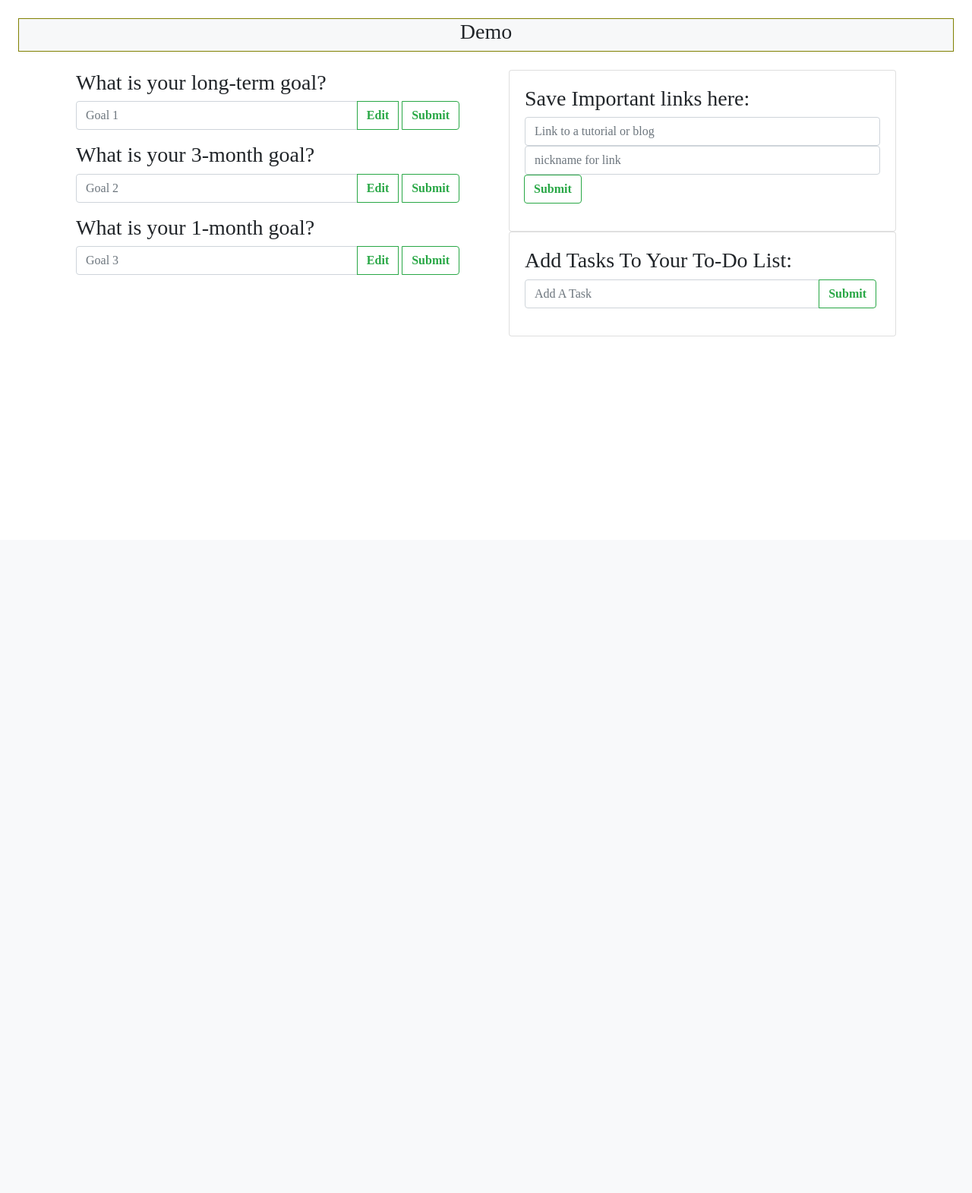
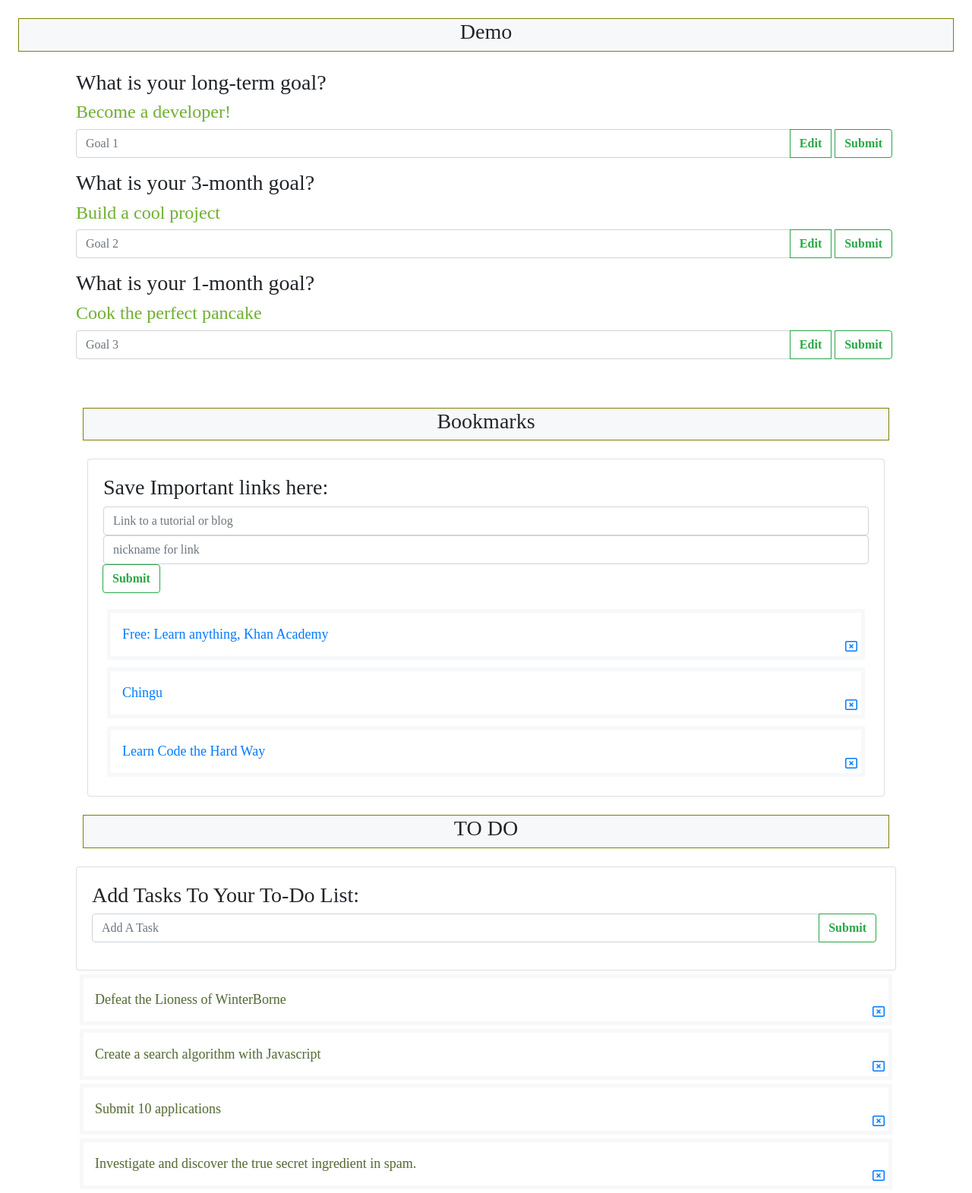
Before and after one commit to chingu-voyages/v15-geckos-team-01, a Django app: template metrics/templates/metrics/MyTrack_Demo.html in a window 1280 px wide. Shown: the part 89-1660 px from the top of the page at 76% size. Before the commit the page ends 532 px from the top, so only its background shows below. Run offline with Django 3.2, Linux system fonts and the light colour scheme; the template is opened without the code that fills it, so the values that code supplies are empty; parts of the project's set-up code (start-up, migrations or seed data) failed here and were passed over; some libraries are stand-ins or nearby versions.

Commit message:
added psuedo db items to Goals, TOdo and Bookmarks on mytrack demo page.

```diff
--- a/metrics/templates/metrics/MyTrack_Demo.html
+++ b/metrics/templates/metrics/MyTrack_Demo.html
@@ -90,6 +90,7 @@
             <section class="container goals">
               <form>
                 <h3>What is your long-term goal?</h3>
+                <h4 class="goal_emphasis">Become a developer!</h4>
                 <div class="form-group">
                   <div class="input-group">
                     <input
@@ -110,6 +111,7 @@
                   </div>
                 </div>
                 <h3>What is your 3-month goal?</h3>
+                <h4 class="goal_emphasis">Build a cool project</h4>
                 <div class="form-group">
                   <div class="input-group">
                     <input
@@ -130,6 +132,7 @@
                   </div>
                 </div>
                 <h3>What is your 1-month goal?</h3>
+                <h4 class="goal_emphasis">Cook the perfect pancake</h4>
                 <div class="form-group">
                   <div class="input-group">
                     <input
@@ -152,12 +155,15 @@
               </form>
             </section>
           </div>
+          </div>
           <br />
 
           <!--            BOOKMARKS                  -->
           <!-- Save your links for easier retrieval  -->
 
-
+          <div class="spacer">
+            <h3> Bookmarks</h3>
+        </div>
           <section/section class="col-md">
           <section class="container links">
             <div class="card card-body">
@@ -191,14 +197,41 @@
                     </div>
                 </div>
               </form>
-            </div>
+               <div class="display_item_outer">
+
+                <li class="display_item_inner_left"><a href="https://www.khanacademy.org/" target="_blank">Free: Learn anything, Khan Academy</li></a>
+
+                <a  class="delete_link" href="#"><i class="far fa-window-close"></i></a>
+
+
+                </div>
+               <div class="display_item_outer">
+
+                <li class="display_item_inner_left"><a href="https://www.chingu.io/" target="_blank">Chingu</li></a>
+
+                <a  class="delete_link" href="#"><i class="far fa-window-close"></i></a>
+
+
+                </div>
+                <div class="display_item_outer">
+
+                <li class="display_item_inner_left"><a href="https://shop.learncodethehardway.org/" target="_blank">Learn Code the Hard Way</li></a>
+
+                <a  class="delete_link" href="#"><i class="far fa-window-close"></i></a>
+
+
+                </div>
+
           </section>
+          </div>
 
 
           <!--                  TODO                    -->
           <!-- Make a todo list to track your progress  -->
 
-
+        <div class="spacer">
+        <h3> TO DO</h3>
+        </div>
           <section class="container links">
             <div class="card card-body">
               <form>
@@ -221,6 +254,20 @@
                 </div>
               </form>
             </div>
+            <div class="todo_emphasis">
+                <div class="display_item_outer">
+                <li class="display_item_inner_left">Defeat the Lioness of WinterBorne</li><a  class="delete_link" href="#"><i class="far fa-window-close"></i></a>
+                </div>
+                <div class="display_item_outer">
+                <li class="display_item_inner_left">Create a search algorithm with Javascript</li><a  class="delete_link" href="#"><i class="far fa-window-close"></i></a>
+                </div>
+                <div class="display_item_outer">
+                <li class="display_item_inner_left">Submit 10 applications</li><a  class="delete_link" href="#"><i class="far fa-window-close"></i></a>
+                </div>
+                <div class="display_item_outer">
+                <li class="display_item_inner_left">Investigate and discover the true secret ingredient in spam.</li><a  class="delete_link" href="#"><i class="far fa-window-close"></i></a>
+                </div>
+                </div>
           </section>
         </div>
       </div>
--- a/static/css/metrics_home.css
+++ b/static/css/metrics_home.css
@@ -4,6 +4,17 @@ li {
     margin: 5px;
     border: solid 5px #F7F8F9;
 }
+.goal_emphasis {
+    color: #72b12f;
+    text-shadow: -2px 1px 6px #e9e9f9;
+}
+
+.todo_emphasis {
+    color: darkolivegreen;
+    text-shadow: -2px 1px 6px #e9e9f9;
+
+}
+
 
 .errorlist li {
     font-size: 12px;
```
Also changed, not shown: db.sqlite3.
